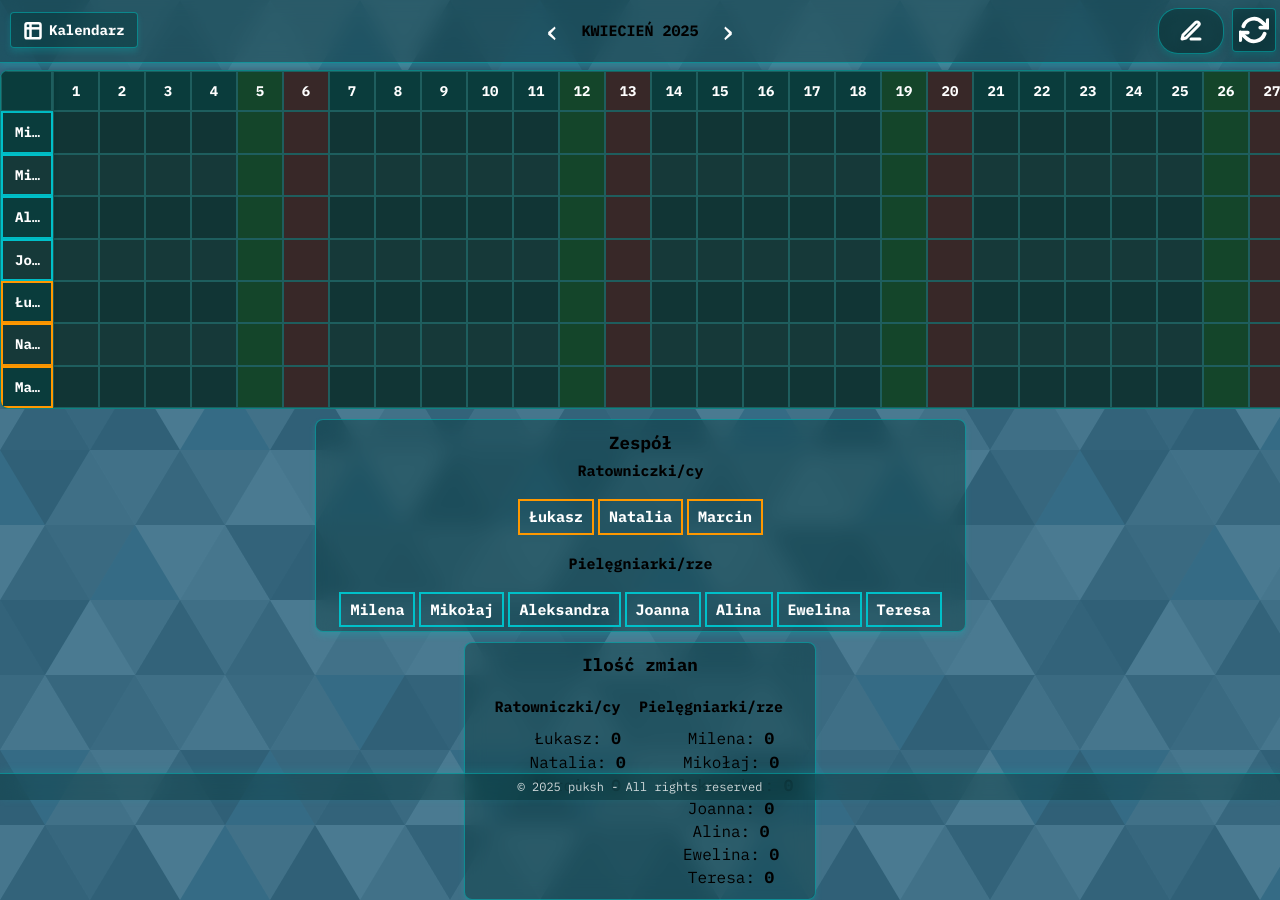
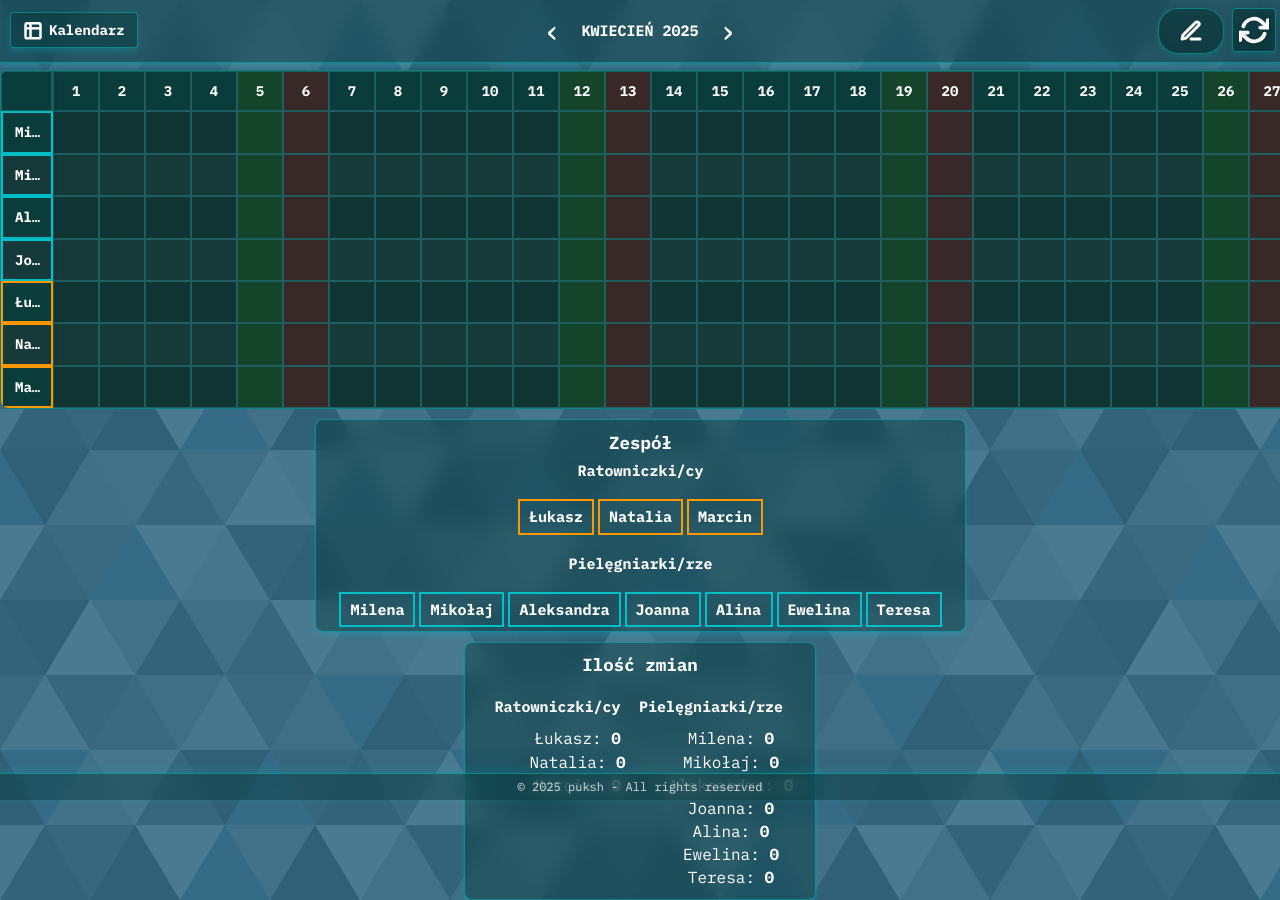
Before and after one commit to puksh/kalendarz, a Vue app: page / in a window 1280 px wide. Both pictures are taken after a click on the button "Tabela". Built offline with nearby package versions, Linux system fonts and the light colour scheme; no server answers.

Commit message:
style: made website dark theme at all times

```diff
--- a/src/assets/main.css
+++ b/src/assets/main.css
@@ -1,5 +1,5 @@
 html {
-	color-scheme: dark light;
+	color-scheme: dark;
 }
 
 :root {
--- a/src/components/CalendarComponent.vue
+++ b/src/components/CalendarComponent.vue
@@ -40,7 +40,11 @@
         &#8249;
       </button>
       <span
-        style="font-weight: bold; width: 144px !important"
+        style="
+          font-weight: bold;
+          width: 144px !important;
+          color: var(--color-text-dark);
+        "
         role="heading"
         aria-level="2"
       >
@@ -828,6 +832,7 @@ export default {
 
 .day-header {
   font-weight: bold;
+  color: var(--color-text-dark);
 }
 
 .day-column {
@@ -846,6 +851,7 @@ export default {
 
 .day-date {
   font-weight: bold;
+  color: var(--color-text-dark);
 }
 
 /* Shifts styles */
@@ -884,6 +890,7 @@ export default {
   font-weight: bolder;
   transition: all 0.2s ease;
   width: 100%;
+  color: var(--color-text-dark);
 }
 
 .shift-label {
@@ -914,6 +921,7 @@ export default {
 
 .mobile-warning {
   background-color: var(--glass-bg-color);
+  color: var(--color-text-dark);
   backdrop-filter: blur(var(--glass-blur));
   -webkit-backdrop-filter: blur(var(--glass-blur));
   border: 1px solid var(--glass-border-color);
@@ -935,7 +943,7 @@ export default {
 
 .warning-button {
   background-color: #4caf50;
-  color: white;
+  color: var(--color-text-dark);
   border: none;
   padding: 10px 20px;
   border-radius: 4px;
--- a/src/components/ExcelComponent.vue
+++ b/src/components/ExcelComponent.vue
@@ -23,7 +23,11 @@
         &#8249;
       </button>
       <span
-        style="font-weight: bold; width: 144px !important"
+        style="
+          font-weight: bold;
+          width: 144px !important;
+          color: var(--color-text-dark);
+        "
         role="heading"
         aria-level="2"
       >
--- a/src/components/PeopleListWindow.vue
+++ b/src/components/PeopleListWindow.vue
@@ -179,6 +179,7 @@ export default {
   line-height: 1ch;
   box-sizing: border-box;
   contain: layout paint;
+  color: var(--color-text-dark);
 }
 
 .person-lists {
@@ -188,6 +189,7 @@ export default {
   justify-content: center;
   text-wrap: wrap;
   margin: var(--spacing-small) auto;
+  color: var(--color-text-dark);
 }
 @media (max-width: 768px) {
   .people-list {
@@ -235,7 +237,7 @@ export default {
   left: 50%;
   transform: translateX(-50%);
   background: rgba(0, 0, 0, 0.8);
-  color: white;
+  color: var(--color-text-dark);
   padding: 12px 24px;
   border-radius: 8px;
   z-index: 1000;
--- a/src/components/ShiftCountWindow.vue
+++ b/src/components/ShiftCountWindow.vue
@@ -91,6 +91,7 @@ export default {
   line-height: 2.4ch;
   margin: 0 0 10px 0;
   list-style: none;
+  color: var(--color-text-dark);
 }
 .shift-counts-window {
   width: max(350px);
@@ -104,5 +105,6 @@ export default {
   box-shadow: var(--glass-box-shadow);
   border-radius: 8px;
   align-self: center;
+  color: var(--color-text-dark);
 }
 </style>
```
